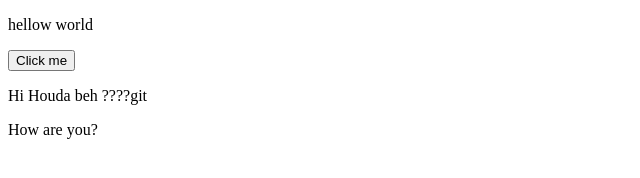
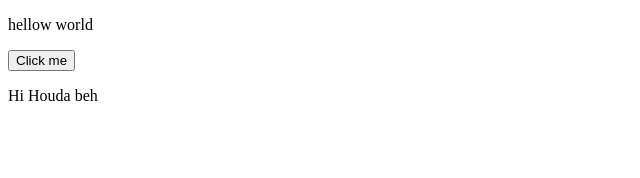
Before and after one commit to helal0321/newWebApp, a plain HTML site: page index.html in a window 1280 px wide. Shown: the whole page, without its empty margins (0-640 px from the left). Drawn offline with Linux system fonts and the light colour scheme.

Commit message:
added text

```diff
--- a/index.html
+++ b/index.html
@@ -8,7 +8,6 @@
 <body>
     <p>hellow world</p>
     <button>Click me</button>
-    <p>Hi Houda beh ????git </p>
-    <p>How are you?</p>
+    <p>Hi Houda beh </p>
 </body>
 </html>
```
Also changed, not shown: index.css (line endings or trailing spaces).
